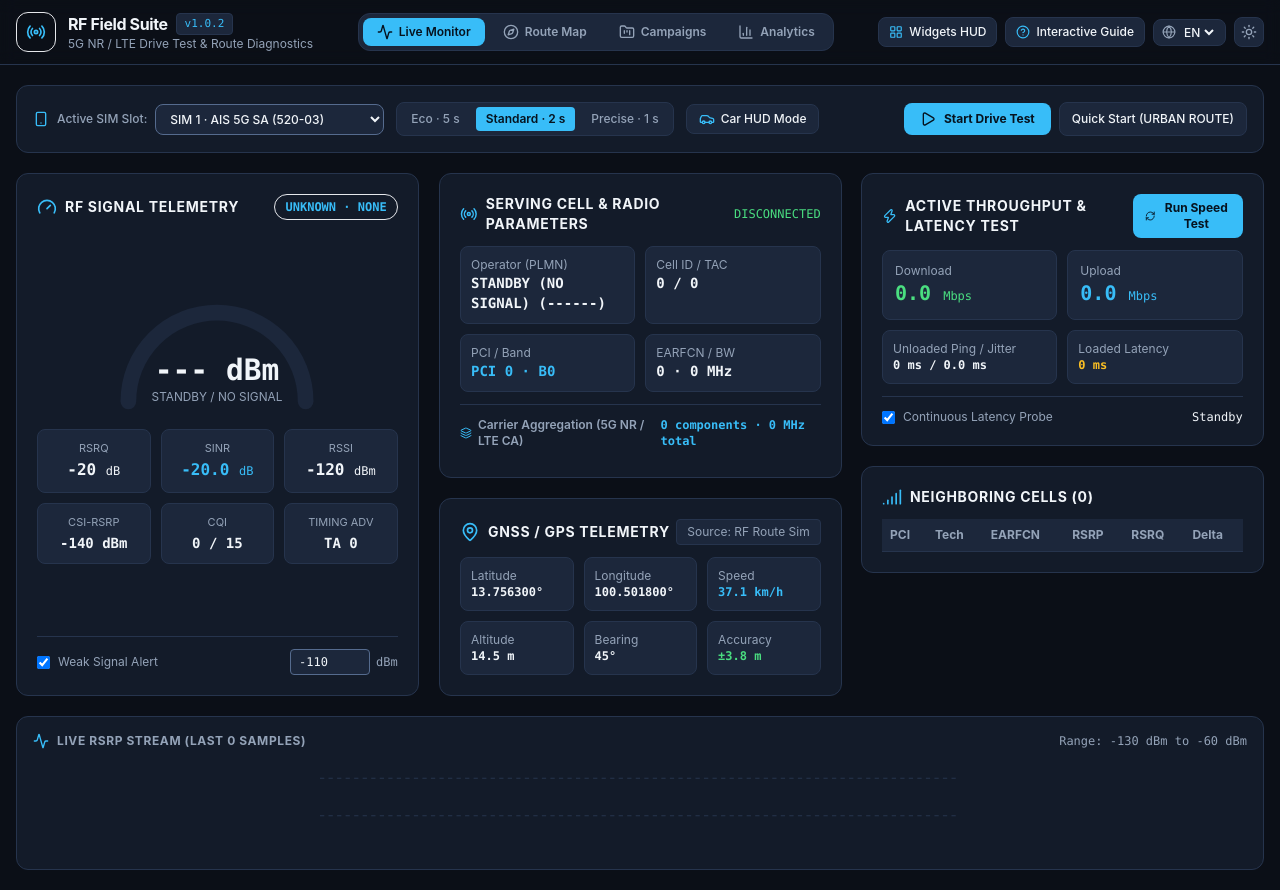
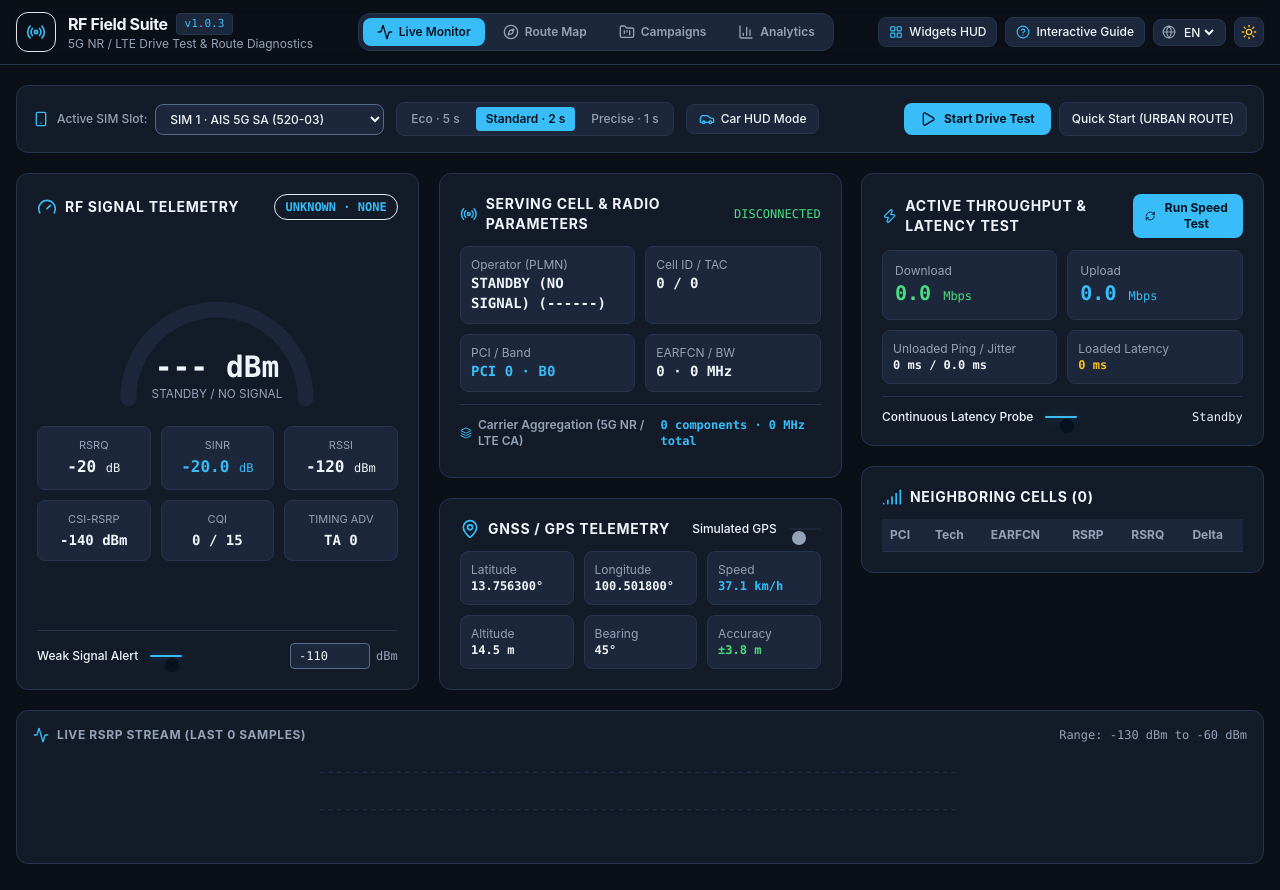
Before and after one commit to EEMEEMMEEx/Drive-Test-5G-LTE-RF, a React (Vite) app: page / in a window 1280 px wide. Built offline with nearby package versions, Linux system fonts and the light colour scheme.

Commit message:
feat: redesign toggle controls to align with RF engineering design concept (v1.0.3)

```diff
--- a/package.json
+++ b/package.json
@@ -1,6 +1,6 @@
 {
   "name": "rf-field-suite-web",
-  "version": "1.0.2",
+  "version": "1.0.3",
   "private": true,
   "type": "module",
   "scripts": {
--- a/src/App.tsx
+++ b/src/App.tsx
@@ -723,9 +723,9 @@ export function App() {
               type="button"
               aria-label="Toggle color theme"
               onClick={() => setLightTheme((v) => !v)}
-              className="p-1.5 rounded-lg bg-surface-elevated border border-border text-text-muted hover:text-text"
+              className="p-1.5 rounded-lg bg-surface-elevated border border-border text-text-muted hover:text-accent hover:border-accent transition"
             >
-              {lightTheme ? <Moon className="w-4 h-4" /> : <Sun className="w-4 h-4" />}
+              {lightTheme ? <Moon className="w-4 h-4 text-accent" /> : <Sun className="w-4 h-4 text-warning" />}
             </button>
           </div>
         </div>
--- a/src/components/analytics/AnalyticsView.tsx
+++ b/src/components/analytics/AnalyticsView.tsx
@@ -49,6 +49,7 @@ import {
   triggerFileDownload,
 } from '../../services/exportService';
 import type { TranslationDictionary } from '../../i18n/translations';
+import { RfToggleSwitch } from '../common/RfToggleSwitch';
 
 export interface AnalyticsViewProps {
   campaigns: Campaign[];
@@ -1636,18 +1637,17 @@ export function AnalyticsView({
               </div>
 
               <div className="flex flex-wrap items-center gap-2">
-                <button
-                  type="button"
-                  onClick={() => setAnomaliesOnly((prev) => !prev)}
-                  className={`inline-flex items-center gap-1.5 rounded-lg border px-3 py-1.5 text-xs font-semibold transition ${
-                    anomaliesOnly
-                      ? 'border-amber-500/60 bg-amber-500/20 text-amber-300'
-                      : 'border-slate-700 bg-slate-950 text-slate-300 hover:border-slate-600'
-                  }`}
-                >
-                  <Filter className="h-3.5 w-3.5" />
-                  <span>Anomalies only</span>
-                </button>
+                <div className="flex items-center gap-2 bg-slate-950 border border-slate-800 rounded-lg px-2.5 py-1">
+                  <Filter className="h-3.5 w-3.5 text-amber-400" />
+                  <RfToggleSwitch
+                    id="anomalies-only-toggle"
+                    checked={anomaliesOnly}
+                    onChange={setAnomaliesOnly}
+                    label="Anomalies only"
+                    size="sm"
+                    variant="warning"
+                  />
+                </div>
 
                 <button
                   type="button"
--- /dev/null
+++ b/src/components/common/RfToggleSwitch.tsx
@@ -0,0 +1,97 @@
+import React from 'react';
+
+export interface RfToggleSwitchProps {
+  id?: string;
+  checked: boolean;
+  onChange: (checked: boolean) => void;
+  label?: string;
+  description?: string;
+  disabled?: boolean;
+  size?: 'sm' | 'md';
+  variant?: 'accent' | 'warning' | 'danger' | 'success';
+  className?: string;
+  'aria-label'?: string;
+}
+
+export function RfToggleSwitch({
+  id,
+  checked,
+  onChange,
+  label,
+  description,
+  disabled = false,
+  size = 'md',
+  variant = 'accent',
+  className = '',
+  'aria-label': ariaLabel,
+}: RfToggleSwitchProps) {
+  const switchId = id || (label ? `rf-toggle-${label.toLowerCase().replace(/[^a-z0-9]+/g, '-')}` : undefined);
+
+  // Variant track glow & fill when checked
+  const activeTrackClass =
+    variant === 'warning'
+      ? 'bg-warning shadow-[0_0_10px_rgba(251,191,36,0.35)]'
+      : variant === 'danger'
+      ? 'bg-danger shadow-[0_0_10px_rgba(248,113,113,0.35)]'
+      : variant === 'success'
+      ? 'bg-success shadow-[0_0_10px_rgba(74,222,128,0.35)]'
+      : 'bg-accent shadow-[0_0_10px_rgba(56,189,248,0.35)]';
+
+  const activeThumbClass =
+    variant === 'warning' || variant === 'danger' || variant === 'success'
+      ? 'bg-slate-950'
+      : 'bg-on-accent';
+
+  const trackDimensions = size === 'sm' ? 'w-8 h-4.5' : 'w-10 h-5.5';
+  const thumbDimensions = size === 'sm' ? 'w-3.5 h-3.5' : 'w-4 h-4';
+  const thumbTranslate =
+    size === 'sm'
+      ? checked
+        ? 'translate-x-3.5'
+        : 'translate-x-0.5'
+      : checked
+      ? 'translate-x-4.5'
+      : 'translate-x-0.5';
+
+  return (
+    <label
+      htmlFor={switchId}
+      className={`inline-flex items-center justify-between gap-3 cursor-pointer select-none ${
+        disabled ? 'opacity-50 cursor-not-allowed' : ''
+      } ${className}`}
+    >
+      {(label || description) && (
+        <div className="flex flex-col">
+          {label && <span className="text-xs font-medium text-text">{label}</span>}
+          {description && <span className="text-[11px] text-text-muted">{description}</span>}
+        </div>
+      )}
+      <div className="relative inline-flex items-center shrink-0">
+        <input
+          id={switchId}
+          type="checkbox"
+          role="switch"
+          aria-checked={checked}
+          aria-label={ariaLabel || label}
+          checked={checked}
+          disabled={disabled}
+          onChange={(e) => onChange(e.target.checked)}
+          className="sr-only peer"
+        />
+        <div
+          className={`relative ${trackDimensions} rounded-full transition-colors duration-200 ease-in-out border border-transparent peer-focus-visible:ring-2 peer-focus-visible:ring-accent peer-focus-visible:ring-offset-2 peer-focus-visible:ring-offset-bg ${
+            checked
+              ? activeTrackClass
+              : 'bg-surface-elevated border-border-input/50 hover:border-border-input'
+          }`}
+        >
+          <span
+            className={`absolute top-0.5 left-0 ${thumbDimensions} rounded-full transition-transform duration-200 ease-in-out transform shadow-sm ${thumbTranslate} ${
+              checked ? activeThumbClass : 'bg-text-muted'
+            }`}
+          />
+        </div>
+      </div>
+    </label>
+  );
+}
--- a/src/components/dashboard/DriveTestDashboard.tsx
+++ b/src/components/dashboard/DriveTestDashboard.tsx
@@ -36,6 +36,7 @@ import type {
   SpeedTestStatus,
 } from '../../types/drivetest';
 import type { TranslationDictionary } from '../../i18n/translations';
+import { RfToggleSwitch } from '../common/RfToggleSwitch';
 import { getBandFrequencyLabel } from '../../services/rfAnalyticsEngine';
 
 export interface DriveTestDashboardProps {
@@ -640,20 +641,17 @@ export function DriveTestDashboard(props: DriveTestDashboardProps) {
 
           {/* Weak Signal Threshold Quick Control */}
           <div className="pt-3 border-t border-border flex items-center justify-between gap-2 text-xs">
-            <label htmlFor="dashboard-alert-toggle" className="flex items-center gap-2 text-text-muted cursor-pointer">
-              <input
+            <RfToggleSwitch
               id="dashboard-alert-toggle"
-                type="checkbox"
               checked={alertThresholdRsrp !== null}
-                onChange={(e) => {
-                  const checked = e.target.checked;
+              onChange={(checked) => {
                 setEnableAlert(checked);
                 onChangeAlertThreshold(checked ? thresholdInput : null);
               }}
-                className="rounded border-border-input"
+              label={t.weakSignalAlert}
+              size="sm"
+              variant="accent"
             />
-              {t.weakSignalAlert}
-            </label>
             <div className="flex items-center gap-1.5">
               <input
                 type="number"
@@ -749,13 +747,14 @@ export function DriveTestDashboard(props: DriveTestDashboardProps) {
                   {t.gpsTelemetry}
                 </h2>
               </div>
-              <button
-                type="button"
-                onClick={() => onToggleRealBrowserGps(!useRealBrowserGps)}
-                className="text-xs px-2.5 py-1 rounded bg-surface-elevated border border-border text-text-muted hover:text-text"
-              >
-                Source: {useRealBrowserGps ? 'Browser Geolocation' : 'RF Route Sim'}
-              </button>
+              <RfToggleSwitch
+                id="browser-gps-toggle"
+                checked={useRealBrowserGps}
+                onChange={onToggleRealBrowserGps}
+                label={useRealBrowserGps ? 'Browser GPS' : 'Simulated GPS'}
+                size="sm"
+                variant="accent"
+              />
             </div>
 
             <div className="grid grid-cols-3 gap-2.5 text-xs">
@@ -854,15 +853,14 @@ export function DriveTestDashboard(props: DriveTestDashboardProps) {
 
             {/* Light Network Probe Toggle */}
             <div className="mt-3 pt-3 border-t border-border flex items-center justify-between text-xs">
-              <label htmlFor="light-probe-toggle" className="flex items-center gap-2 text-text-muted cursor-pointer">
-                <input
+              <RfToggleSwitch
                 id="light-probe-toggle"
-                  type="checkbox"
                 checked={lightProbeEnabled}
-                  onChange={(e) => onToggleLightProbe(e.target.checked)}
+                onChange={onToggleLightProbe}
+                label={t.lightProbeTitle}
+                size="sm"
+                variant="accent"
               />
-                {t.lightProbeTitle}
-              </label>
               <span className="font-mono text-text">
                 {lastLightProbe
                   ? `Ping ${lastLightProbe.pingMs} ms · Jitter ${lastLightProbe.jitterMs} ms`
--- a/src/components/map/RouteMapView.tsx
+++ b/src/components/map/RouteMapView.tsx
@@ -39,6 +39,7 @@ import {
   getTechnologyColor,
 } from '../../services/rfAnalyticsEngine';
 import type { TranslationDictionary } from '../../i18n/translations';
+import { RfToggleSwitch } from '../common/RfToggleSwitch';
 
 export interface RouteMapViewProps {
   campaigns: Campaign[];
@@ -465,7 +466,7 @@ export function RouteMapView({
             onClick={() => updateOption('followMyPosition', !options.followMyPosition)}
             className={`inline-flex items-center gap-1.5 px-3 py-1.5 rounded-lg text-xs font-medium border transition ${
               options.followMyPosition
-                ? 'bg-cyan-500/20 text-cyan-300 border-cyan-500/50'
+                ? 'bg-accent/20 text-accent border-accent/40 shadow-[0_0_8px_rgba(56,189,248,0.25)]'
                 : 'bg-slate-800/70 text-slate-300 border-slate-700 hover:bg-slate-800'
             }`}
             title="Follow My Position"
@@ -480,7 +481,7 @@ export function RouteMapView({
             onClick={() => updateOption('headingUp', !options.headingUp)}
             className={`inline-flex items-center gap-1.5 px-3 py-1.5 rounded-lg text-xs font-medium border transition ${
               options.headingUp
-                ? 'bg-indigo-500/20 text-indigo-300 border-indigo-500/50'
+                ? 'bg-accent/20 text-accent border-accent/40 shadow-[0_0_8px_rgba(56,189,248,0.25)]'
                 : 'bg-slate-800/70 text-slate-300 border-slate-700 hover:bg-slate-800'
             }`}
             title="Toggle Orientation (Heading Up / North Up)"
@@ -726,21 +727,21 @@ export function RouteMapView({
                   desc: string;
                 }[]
               ).map((layer) => (
-                <label
+                <div
                   key={layer.key}
-                  className="flex items-center justify-between gap-2 py-1.5 px-2 rounded-lg hover:bg-slate-900/80 cursor-pointer"
+                  className="py-1.5 px-2 rounded-lg hover:bg-slate-900/80 transition"
                 >
-                  <div>
-                    <div className="text-xs font-medium text-slate-200">{layer.label}</div>
-                    <div className="text-[11px] text-slate-500">{layer.desc}</div>
-                  </div>
-                  <input
-                    type="checkbox"
+                  <RfToggleSwitch
+                    id={`map-layer-${layer.key}`}
                     checked={options[layer.key]}
-                    onChange={(e) => updateOption(layer.key, e.target.checked)}
-                    className="h-4 w-4 rounded border-slate-700 bg-slate-900 text-cyan-500 focus:ring-cyan-500"
+                    onChange={(val) => updateOption(layer.key, val)}
+                    label={layer.label}
+                    description={layer.desc}
+                    size="sm"
+                    variant="accent"
+                    className="w-full"
                   />
-                </label>
+                </div>
               ))}
             </div>
           </div>
```
Lines whose indentation alone changed are shown as unchanged.
